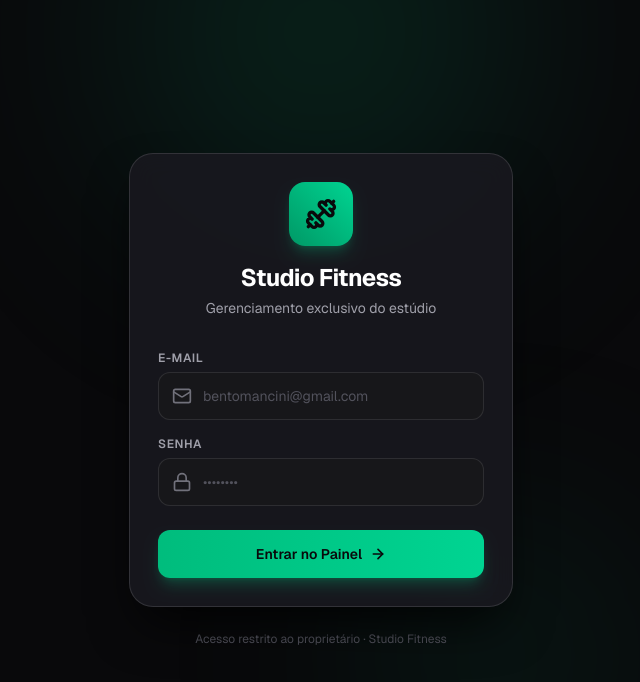
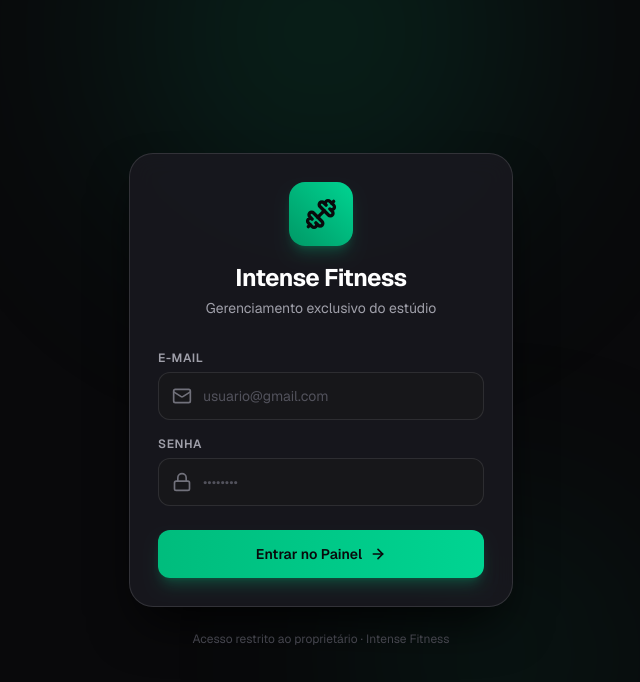
Before and after one commit to bentomancini/studio-fitness, a Next.js app: page /login in a window 1280 px wide. Shown: the top 682 px of the page, without its empty margins (319-959 px from the left). Built offline with nearby package versions, Linux system fonts and the light colour scheme.

Commit message:
chore(branding): renomear para Intense Fitness e alterar placeholder de email para usuario@gmail.com

```diff
--- a/app/(app)/alunos/novo/page.tsx
+++ b/app/(app)/alunos/novo/page.tsx
@@ -20,7 +20,7 @@ export default function NovoAlunoPage() {
             Novo Aluno
           </h1>
           <p className="text-xs text-zinc-400">
-            Cadastre um novo aluno no Studio Fitness
+            Cadastre um novo aluno no Intense Fitness
           </p>
         </div>
       </div>
--- a/app/(app)/layout.tsx
+++ b/app/(app)/layout.tsx
@@ -22,7 +22,7 @@ export default async function AppLayout({
           </div>
           <div className="flex items-center gap-2">
             <span className="text-sm font-bold tracking-tight text-white">
-              Studio Fitness
+              Intense Fitness
             </span>
             <span className="rounded-full border border-emerald-500/25 bg-emerald-500/10 px-2 py-0.5 text-[10px] font-semibold text-emerald-400">
               Admin
--- a/app/layout.tsx
+++ b/app/layout.tsx
@@ -14,15 +14,15 @@ const geistMono = Geist_Mono({
 
 export const metadata: Metadata = {
   title: {
-    default: "Studio Fitness",
-    template: "%s · Studio Fitness",
+    default: "Intense Fitness",
+    template: "%s · Intense Fitness",
   },
-  description: "Agenda e gerenciamento do Studio Fitness",
-  applicationName: "Studio Fitness",
+  description: "Agenda e gerenciamento do Intense Fitness",
+  applicationName: "Intense Fitness",
   appleWebApp: {
     capable: true,
     statusBarStyle: "black-translucent",
-    title: "Studio Fitness",
+    title: "Intense Fitness",
   },
   formatDetection: { telephone: true },
   icons: {
--- a/app/login/page.tsx
+++ b/app/login/page.tsx
@@ -28,7 +28,7 @@ export default function LoginPage() {
               <Dumbbell className="h-8 w-8 stroke-[2.5]" />
             </div>
             <h1 className="text-2xl font-bold tracking-tight text-white">
-              Studio Fitness
+              Intense Fitness
             </h1>
             <p className="mt-1 text-sm text-zinc-400">
               Gerenciamento exclusivo do estúdio
@@ -48,7 +48,7 @@ export default function LoginPage() {
                   required
                   autoComplete="email"
                   inputMode="email"
-                  placeholder="bentomancini@gmail.com"
+                  placeholder="usuario@gmail.com"
                   className="h-12 w-full rounded-xl border border-white/10 bg-zinc-900/90 pl-11 pr-4 text-sm text-zinc-100 placeholder:text-zinc-600 focus:border-emerald-500 focus:outline-none focus:ring-2 focus:ring-emerald-500/20 transition-colors"
                 />
               </div>
@@ -102,7 +102,7 @@ export default function LoginPage() {
 
         {/* Rodapé discreto */}
         <p className="mt-6 text-center text-xs text-zinc-600">
-          Acesso restrito ao proprietário · Studio Fitness
+          Acesso restrito ao proprietário · Intense Fitness
         </p>
       </div>
     </main>
--- a/package.json
+++ b/package.json
@@ -1,5 +1,5 @@
 {
-  "name": "studio-fitness",
+  "name": "intense-fitness",
   "version": "0.1.0",
   "private": true,
   "scripts": {
```
Also changed, not shown: public/manifest.webmanifest, 1 other file (tests, documents, lock files or other folders).
